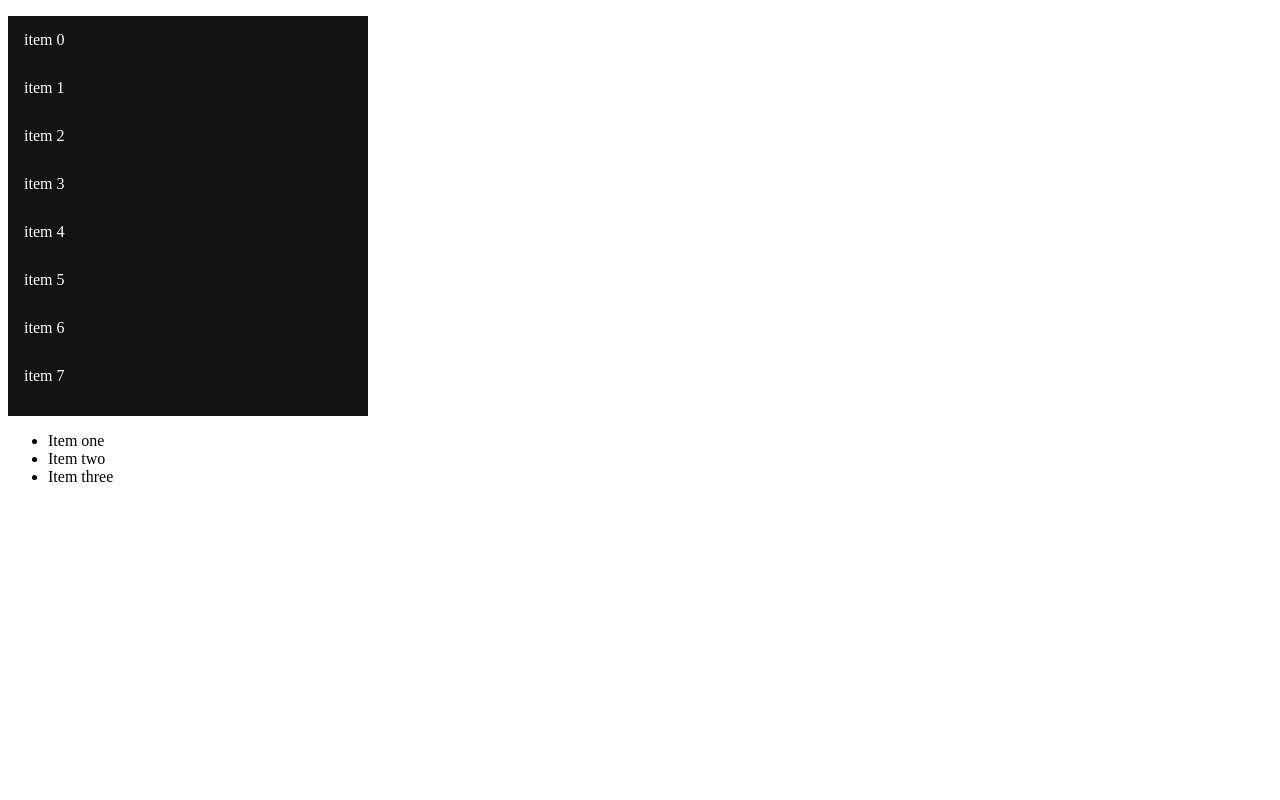
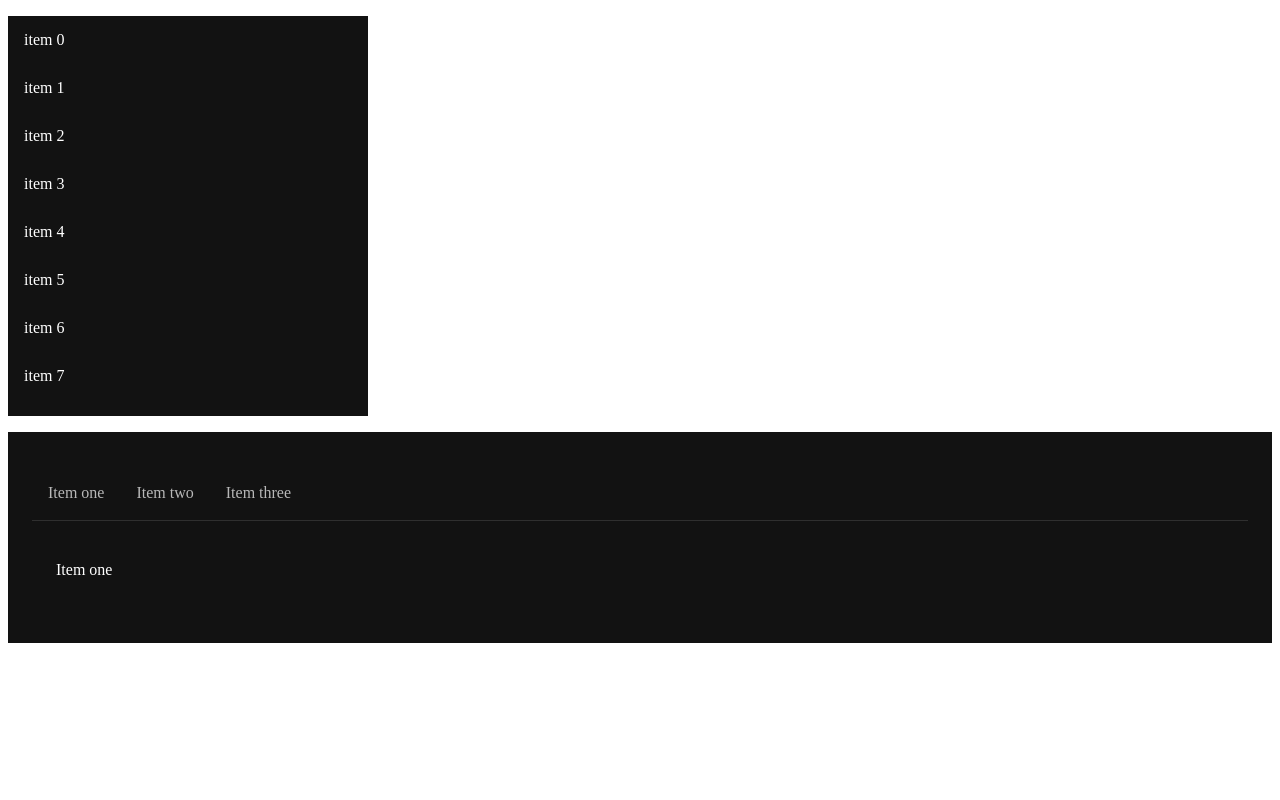
Before and after one commit to youngyounkim/vanillaJS, a website built with webpack: page public/index.html in a window 1280 px wide. Built offline with nearby package versions, Linux system fonts and the light colour scheme.

Commit message:
feat: tablist 스타일 추가

```diff
--- a/src/index.js
+++ b/src/index.js
@@ -1,12 +1,15 @@
 import virtualList from './virtualList';
 import tabList from './tabList';
+
 import './style.css';
 
 function home() {
     const element = document.createElement('div');
     const tabListArr = [{ title: 'Item one' }, { title: 'Item two' }, { title: 'Item three' }];
+
     element.appendChild(virtualList(50));
     element.appendChild(tabList(tabListArr));
+
     return element;
 }
 
--- a/src/style.css
+++ b/src/style.css
@@ -46,11 +46,44 @@
         opacity: 0.5;
     }
     100% {
-        width: 1000px;
-        height: 1000px;
+        width: 700px;
+        height: 700px;
         opacity: 0;
     }
 }
 
+.tab_header {
+    background-color: rgb(18, 18, 18);
+    padding: 24px;
+}
+
 .tab_wrap {
+    display: flex;
+    padding: 0;
+    align-items: center;
+    justify-content: flex-start;
+    border-bottom: 1px solid rgba(255, 255, 255, 0.12);
 }
+
+.tab_item {
+    padding: 12px 16px;
+    height: 24px;
+    color: rgba(255, 255, 255, 0.7);
+    list-style: none;
+    cursor: pointer;
+    position: relative;
+    display: inline-block;
+    overflow: hidden;
+}
+
+.tab_item_title {
+}
+
+.tab_item_content {
+    color: #fff;
+    padding: 24px;
+}
+
+.selected {
+    color: rgb(144, 202, 249);
+}
--- a/src/tabList.js
+++ b/src/tabList.js
@@ -1,18 +1,25 @@
 import clickEffect from './util/clickEffect';
 
 function tabList(arr) {
+    const header = document.createElement('header');
+    header.className = 'tab_header';
+
     const element = document.createElement('ul');
     element.className = 'tab_wrap';
-    let selectId;
+
+    let selectId = arr[0].title;
+
+    const content = document.createElement('p');
+    content.className = 'tab_item_content';
+    const selectItem = arr.find((el) => el.title === selectId);
+    content.textContent = selectItem.title;
 
     arr.forEach((el) => {
         const listItem = document.createElement('li');
 
         listItem.className = 'tab_item';
 
-        const itemText = document.createElement('a');
-        itemText.className = 'tab_item_title';
-        itemText.textContent = el.title;
+        listItem.textContent = el.title;
 
         listItem.onclick = () => {
             const target = document.getElementsByClassName('selected')[0];
@@ -21,15 +28,22 @@ function tabList(arr) {
             }
             selectId = el.title;
             listItem.className += ' selected';
+
+            const selectItem = arr.find((el) => el.title === selectId);
+
+            if (selectItem) {
+                content.textContent = selectItem.title;
+            }
         };
 
         clickEffect(listItem);
-        listItem.appendChild(itemText);
 
         element.appendChild(listItem);
     });
 
-    return element;
+    header.appendChild(element);
+    header.appendChild(content);
+    return header;
 }
 
 export default tabList;
--- a/src/util/clickEffect.js
+++ b/src/util/clickEffect.js
@@ -1,11 +1,14 @@
 function clickEffect(el) {
     el.addEventListener('click', function (event) {
+        event.stopPropagation();
         let x = event.clientX - event.target.offsetLeft;
         let y = event.clientY - event.target.offsetTop;
+
         let rippleElement = document.createElement('span');
         rippleElement.className = 'click_effect';
         rippleElement.style.left = x + 'px';
         rippleElement.style.top = y + 'px';
+
         this.appendChild(rippleElement);
         setTimeout(function () {
             rippleElement.remove();
```
